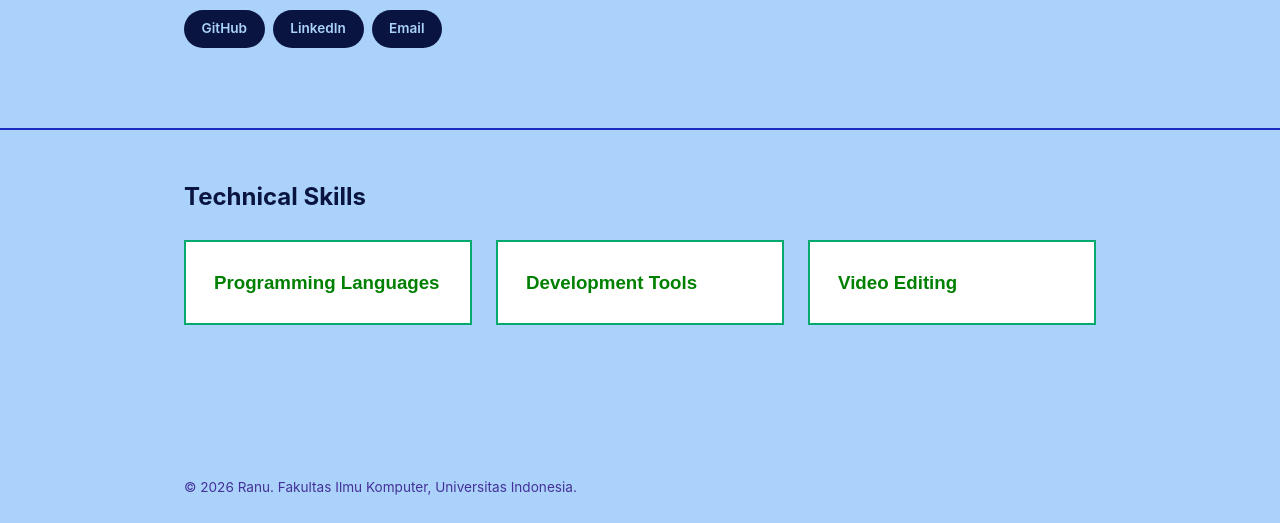
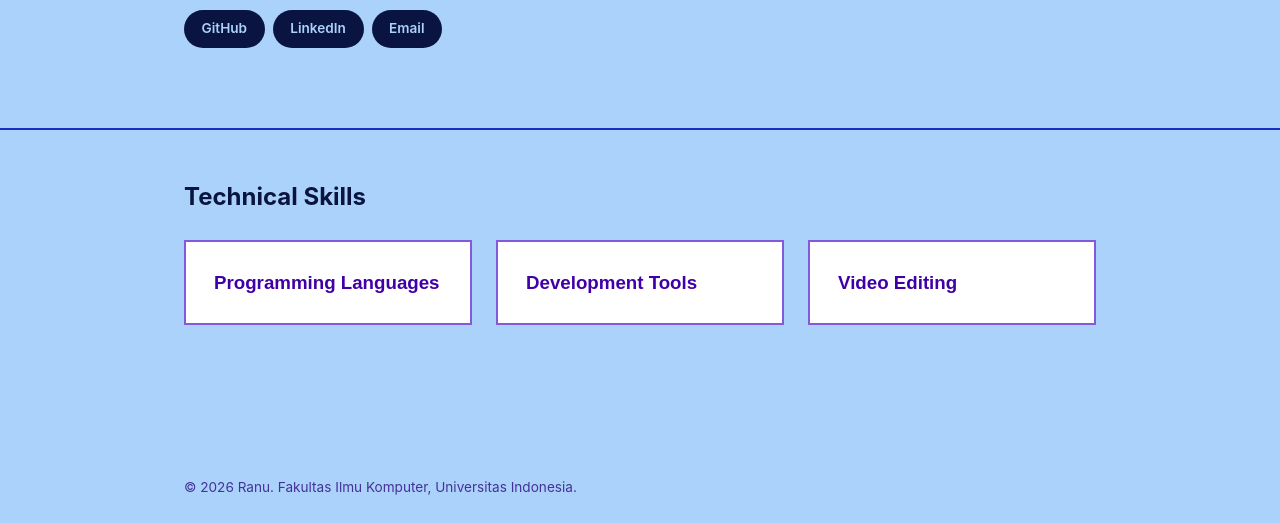
Before and after one commit to anginputih-droid/myportofolio, a Django app: page / in a window 1280 px wide. Shown: the part 671-1194 px from the top of the page. Run offline with Django 5.2, Linux system fonts and the light colour scheme.

Commit message:
feat: change the colors for technical skills section

```diff
--- a/static/css/style.css
+++ b/static/css/style.css
@@ -295,13 +295,13 @@ h1, .brand {
   padding: 14px 28px;
   font-size: 1rem;
   cursor: pointer;
-  border-color: #04AA6D;
-  color: green;
+  border-color: rgba(68, 5, 204, 0.663);
+  color: rgb(64, 0, 168);
   transition: all 0.2s ease;
 }
 
 .dropsqr:hover {
-    background-color: #04AA6D;
+    background-color: var(--accent);
     color: white;
 }
 
@@ -337,7 +337,7 @@ h1, .brand {
 .dropdown:hover .dropdown-content {display: block;}
 
 /* Change the background color of the dropdown button when the dropdown content is shown */
-.dropdown:hover .dropsqr {background-color: #3e8e41;}
+.dropdown:hover .dropsqr {background-color: rgba(94, 20, 243, 0.751);}
 
 
 /* Experience */
```
